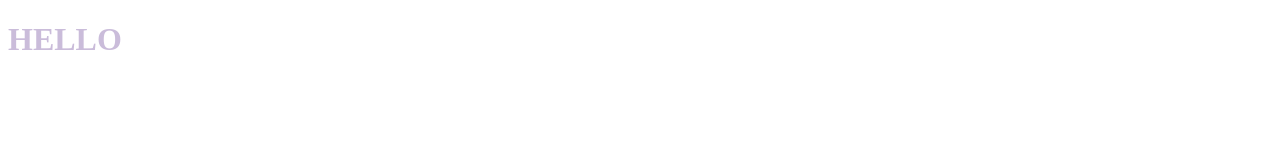
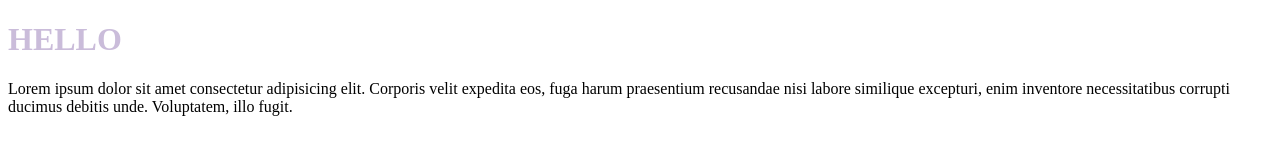
Before and after one commit to Yanhuabcd820/git-demo, a plain HTML site: page index.html in a window 1280 px wide. Drawn offline with Linux system fonts and the light colour scheme.

Commit message:
add p + p size

```diff
--- a/index.html
+++ b/index.html
@@ -11,6 +11,11 @@
 
 <body>
   <h1>HELLO</h1>
+  <p>
+    Lorem ipsum dolor sit amet consectetur adipisicing elit. Corporis velit expedita eos, fuga harum praesentium
+    recusandae nisi labore similique excepturi, enim inventore necessitatibus corrupti ducimus debitis unde. Voluptatem,
+    illo fugit.
+  </p>
 </body>
 
 </html>
```
